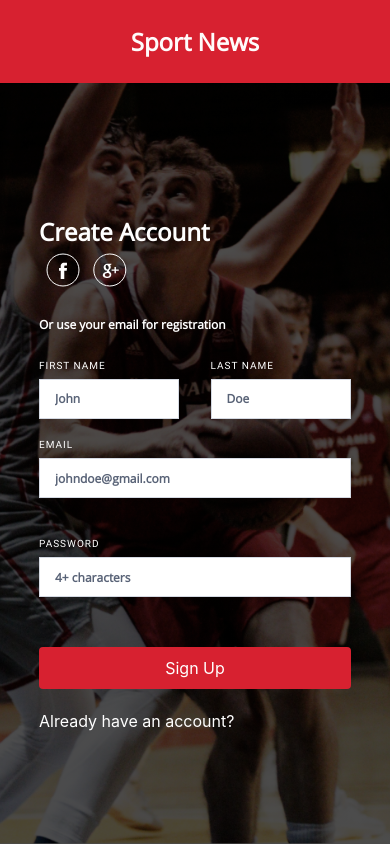
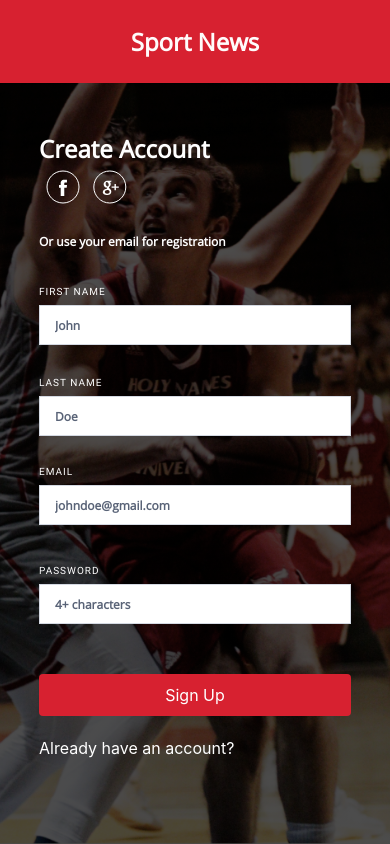
Before and after one commit to anna-kuzii/sport-news, a React (Create React App) app in the folder client/: page /register in a window 390 px wide. Built offline with nearby package versions, Linux system fonts and the light colour scheme.

Commit message:
Mobile/Tablet bugs fixed

```diff
--- a/client/src/components/Register/style.scss
+++ b/client/src/components/Register/style.scss
@@ -155,8 +155,13 @@
         width: 100%;
         height: 70px;
 
+        @media screen and (max-width: $mobile-width) {
+          flex-direction: column;
+          height: 180px;
+        }
+
         .first-name {
-          width: 45%;
+          width: 100%;
           margin-right: 10%;
 
           @media screen and (max-width: $mobile-width) {
@@ -165,7 +170,10 @@
         }
 
         .last-name {
-          width: 45%;
+          width: 100%;
+          @media screen and (max-width: $mobile-width) {
+            margin-right: 0;
+          }
         }
 
         input {
--- a/client/src/components/styles/_forms.scss
+++ b/client/src/components/styles/_forms.scss
@@ -167,11 +167,11 @@
 .forgot-password-wrapper {
   width: 100%;
   max-width: 400px;
-  margin: 200px 0 0;
+  margin: 30% 20px 0;
 
   @media screen and (max-width: $mobile-width) {
     max-width: 80%;
-    margin: 200px 0 0;
+    margin: 30% 0 0;
   }
 
   ::placeholder {
```
